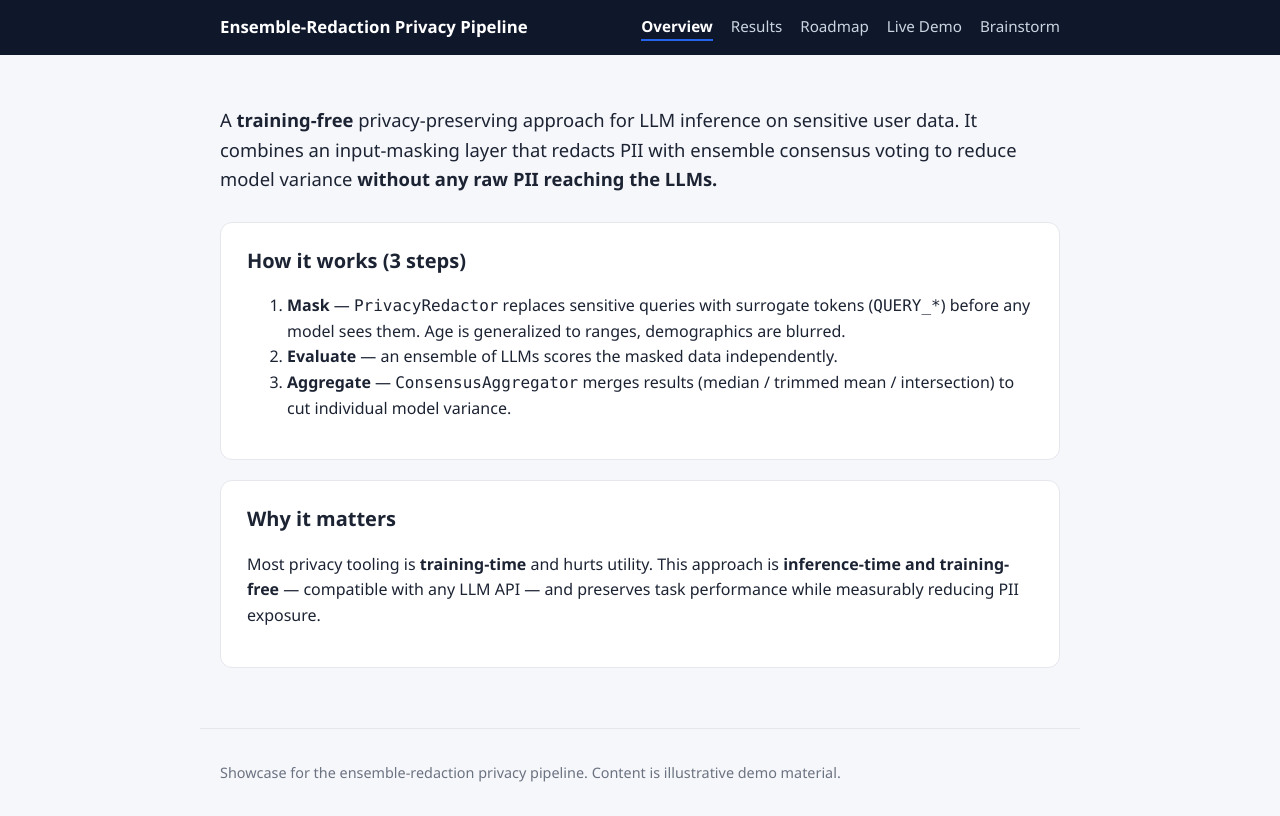
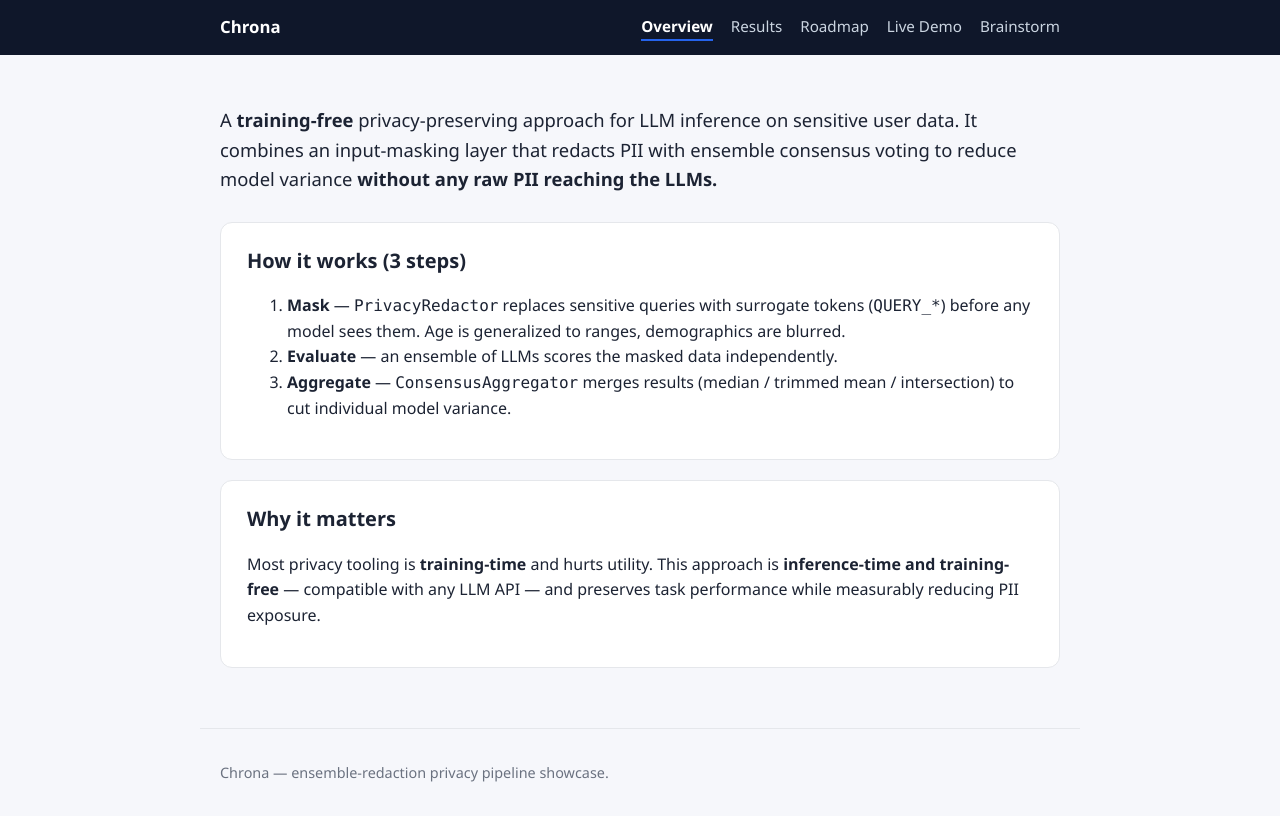
Before and after one commit to overwindows/ensemble_privacy_pipeline, a FastAPI app: page / in a window 1280 px wide. Run offline with FastAPI, Linux system fonts and the light colour scheme.

Commit message:
Rebrand showcase site as Chrona

```diff
--- a/app.py
+++ b/app.py
@@ -13,7 +13,7 @@ BASE_DIR = os.path.dirname(__file__)
 engine = get_engine()
 seed(engine)
 
-app = FastAPI(title="Ensemble-Redaction Privacy Pipeline")
+app = FastAPI(title="Chrona")
 app.mount("/static", StaticFiles(directory=os.path.join(BASE_DIR, "static")), name="static")
 templates = Jinja2Templates(directory=os.path.join(BASE_DIR, "templates"))
 
--- a/build_static.py
+++ b/build_static.py
@@ -24,7 +24,7 @@ def render_md(text):
 
 
 NAV = (
-    '<a class="brand" href="/">Ensemble-Redaction Privacy Pipeline</a>'
+    '<a class="brand" href="/">Chrona</a>'
     '<nav class="nav">'
 )
 
@@ -33,13 +33,13 @@ SHELL = """<!DOCTYPE html>
 <head>
 <meta charset="utf-8">
 <meta name="viewport" content="width=device-width, initial-scale=1">
-<title>{title} · Ensemble Privacy Pipeline</title>
+<title>{title} · Chrona</title>
 <link rel="stylesheet" href="/style.css">
 </head>
 <body>
 <header class="site-header"><div class="wrap header-inner">{nav}</div></header>
 <main class="wrap">{content}</main>
-<footer class="site-footer wrap"><p>Showcase for the ensemble-redaction privacy pipeline.</p></footer>
+<footer class="site-footer wrap"><p>Chrona — ensemble-redaction privacy pipeline showcase.</p></footer>
 </body>
 </html>
 """
--- a/db.py
+++ b/db.py
@@ -29,8 +29,7 @@ def seed(engine, force=False):
             session.commit()
 
         overview = Page(
-            slug="", title="Ensemble-Redaction Privacy Pipeline",
-            nav_label="Overview",
+            slug="", title="Home", nav_label="Overview",
             hero=(
                 "A **training-free** privacy-preserving approach for LLM inference on sensitive "
                 "user data. It combines an input-masking layer that redacts PII with ensemble "
--- a/templates/base.html
+++ b/templates/base.html
@@ -3,13 +3,13 @@
 <head>
   <meta charset="utf-8">
   <meta name="viewport" content="width=device-width, initial-scale=1">
-  <title>{% block title %}{{ title or 'Showcase' }}{% endblock %} · Ensemble Privacy Pipeline</title>
+  <title>{% block title %}{{ title or 'Showcase' }}{% endblock %} · Chrona</title>
   <link rel="stylesheet" href="/static/style.css">
 </head>
 <body>
   <header class="site-header">
     <div class="wrap header-inner">
-      <a class="brand" href="/">Ensemble-Redaction Privacy Pipeline</a>
+      <a class="brand" href="/">Chrona</a>
       <nav class="nav">
         {% for p in pages %}
           <a href="{{ '/' if not p.slug else '/page/' + p.slug }}" class="{% if page and page.slug == p.slug %}active{% endif %}">{{ p.nav_label }}</a>
@@ -21,7 +21,7 @@
     {% block content %}{% endblock %}
   </main>
   <footer class="site-footer wrap">
-    <p>Showcase for the ensemble-redaction privacy pipeline. Content is illustrative demo material.</p>
+    <p>Chrona — ensemble-redaction privacy pipeline showcase.</p>
   </footer>
 </body>
 </html>
```
